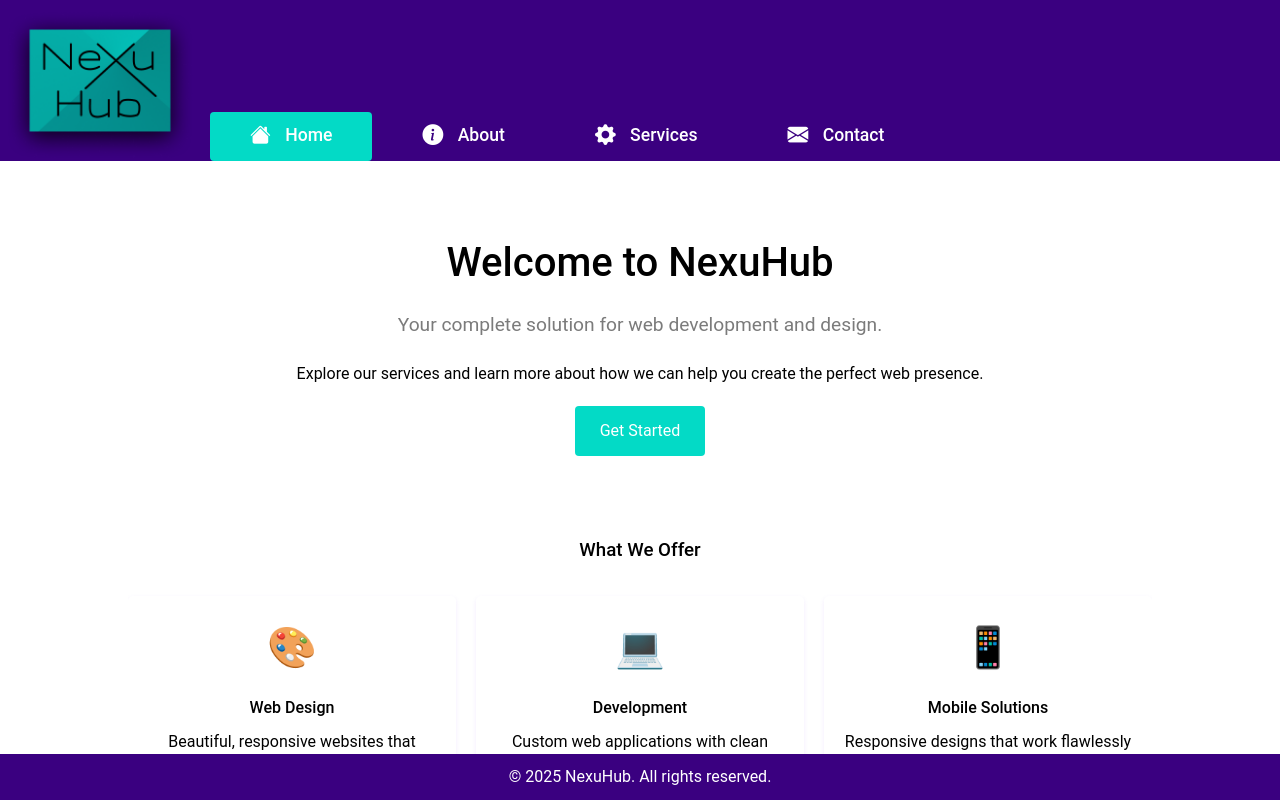
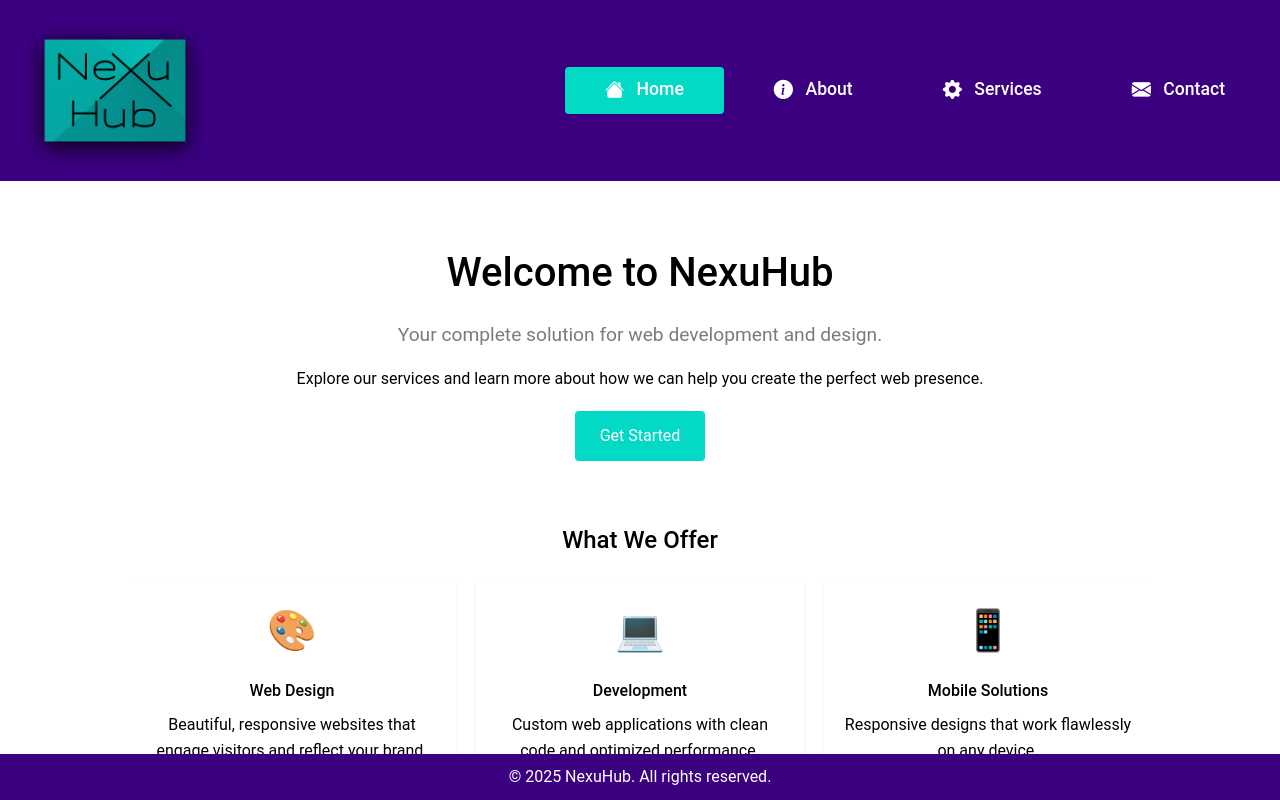
Before and after one commit to koddaz/NexuHomepage, a plain HTML site: page index.html in a window 1280 px wide. Both pictures are taken after a click on the link "Home". Shown: the top 800 px of the page. Drawn offline with nearby package versions, Linux system fonts and the light colour scheme.

Commit message:
testing layout...

```diff
--- a/css/layout.css
+++ b/css/layout.css
@@ -1,43 +1,53 @@
+/* Base Layout - Mobile First Approach */
 /* Header */
 header {
     background: var(--header-bg);
     color: var(--on-primary);
-    padding: 0px 0;
+    padding: 10px 15px;
     display: flex;
-    justify-content: flex-start;
-    align-items: flex-end;
+    flex-direction: column;
+    align-items: center;
 }
 
 .logo {
-    width: 200px;
+    width: 150px;
     height: auto;
+    margin-bottom: 10px;
 }
 
 .bi {
-    width: 40px;
-    height: auto;
-    margin-right: 10px;
-    font-size: 1.3rem;
+    margin-right: 8px;
+    font-size: 1.2rem;
     vertical-align: middle;
 }
+
 /* Navigation */
+nav {
+    width: 100%;
+}
+
 nav ul {
     display: flex;
+    flex-direction: column;
     list-style: none;
+    width: 100%;
+    padding: 0;
 }
 
 nav li {
-    margin-left: 10px;
+    margin: 5px 0;
+    width: 100%;
 }
 
 nav a {
     color: var(--on-primary);
     text-decoration: none;
-    padding: 8px 40px;
+    padding: 10px 15px;
     transition: background 0.3s, transform 0.3s;
-    font-size: 1.1rem;
+    font-size: 1rem;
     font-weight: 500;
-    display: inline-block;
+    display: block;
+    text-align: center;
     border-radius: 4px;
 }
 
@@ -48,7 +58,7 @@ nav a:hover, nav a.active {
 /* Main Content */
 .section {
     display: none;
-    padding: 30px 0;
+    padding: 20px 0 60px; /* Added bottom padding for fixed footer */
 }
 
 .section.active {
@@ -56,7 +66,7 @@ nav a:hover, nav a.active {
 }
 
 .container {
-    width: 80%;
+    width: 95%;
     margin: auto;
     overflow: hidden;
 }
@@ -70,30 +80,169 @@ footer {
     position: fixed;
     bottom: 0;
     width: 100%;
+    font-size: 0.8rem;
 }
 
 /* Home page specific layouts */
 .hero {
     text-align: center;
-    padding: 40px 0;
+    padding: 20px 0;
 }
 
 .hero h2 {
-    font-size: 2.5rem;
+    font-size: 1.8rem;
     margin-bottom: 15px;
 }
 
 .tagline {
-    font-size: 1.2rem;
+    font-size: 1rem;
     color: var(--text-light);
-    margin-bottom: 20px;
+    margin-bottom: 15px;
 }
 
 .features {
-    padding: 40px 0;
+    padding: 20px 0;
 }
 
 .features h3 {
     text-align: center;
-    margin-bottom: 30px;
+    margin-bottom: 20px;
+    font-size: 1.5rem;
 }
+
+.features-grid {
+    display: flex;
+    flex-direction: column;
+    gap: 15px;
+}
+
+.feature {
+    margin-bottom: 15px;
+}
+
+.mobile-menu-toggle {
+    display: none;
+    background: none;
+    border: none;
+    color: var(--on-primary);
+    font-size: 1.5rem;
+    cursor: pointer;
+  }
+
+  @media screen and (max-width: 480px) {
+    .mobile-menu-toggle {
+      display: block;
+      position: absolute;
+      top: 15px;
+      right: 15px;
+    }
+
+    nav ul {
+      display: none;
+    }
+
+    nav.active ul {
+      display: flex;
+    }
+  }
+/* Tablet Styles */
+@media screen and (min-width: 768px) {
+    header {
+        flex-direction: row;
+        justify-content: space-between;
+        align-items: center;
+    }
+
+    .logo {
+        margin-bottom: 0;
+        width: 180px;
+    }
+
+    nav ul {
+        flex-direction: row;
+        justify-content: flex-end;
+    }
+
+    nav li {
+        width: auto;
+        margin: 0 0 0 10px;
+    }
+
+    nav a {
+        padding: 8px 20px;
+        display: inline-block;
+    }
+
+    .container {
+        width: 90%;
+    }
+
+    .hero h2 {
+        font-size: 2.2rem;
+    }
+
+    .tagline {
+        font-size: 1.1rem;
+    }
+
+    .features-grid {
+        flex-direction: row;
+        flex-wrap: wrap;
+    }
+
+    .feature {
+        flex: 1 1 45%;
+    }
+
+    footer {
+        font-size: 0.9rem;
+    }
+}
+
+/* Desktop Styles */
+@media screen and (min-width: 1024px) {
+    .logo {
+        width: 200px;
+    }
+
+    nav a {
+        padding: 8px 40px;
+        font-size: 1.1rem;
+    }
+
+    .container {
+        width: 80%;
+    }
+
+    .hero {
+        padding: 40px 0;
+    }
+
+    .hero h2 {
+        font-size: 2.5rem;
+    }
+
+    .tagline {
+        font-size: 1.2rem;
+    }
+
+    .features-grid {
+        gap: 20px;
+    }
+
+    .feature {
+        flex: 1 1 30%;
+    }
+
+    footer {
+        font-size: 1rem;
+    }
+}
+
+/* Large Desktop Styles */
+@media screen and (min-width: 1440px) {
+    .container {
+        width: 70%;
+        max-width: 1200px;
+    }
+}
--- a/index.html
+++ b/index.html
@@ -10,6 +10,9 @@
 <body>
     <header>
         <img src="img/NexuHubFullLogo.png" alt="Logo" class="logo">
+        <button class="mobile-menu-toggle">
+            <i class="bi bi-list"></i>
+          </button>
         <nav>
             <ul>
                 <li><a href="#home" class="active"><i class="bi bi-house-fill icon"></i> Home</a></li>
```
